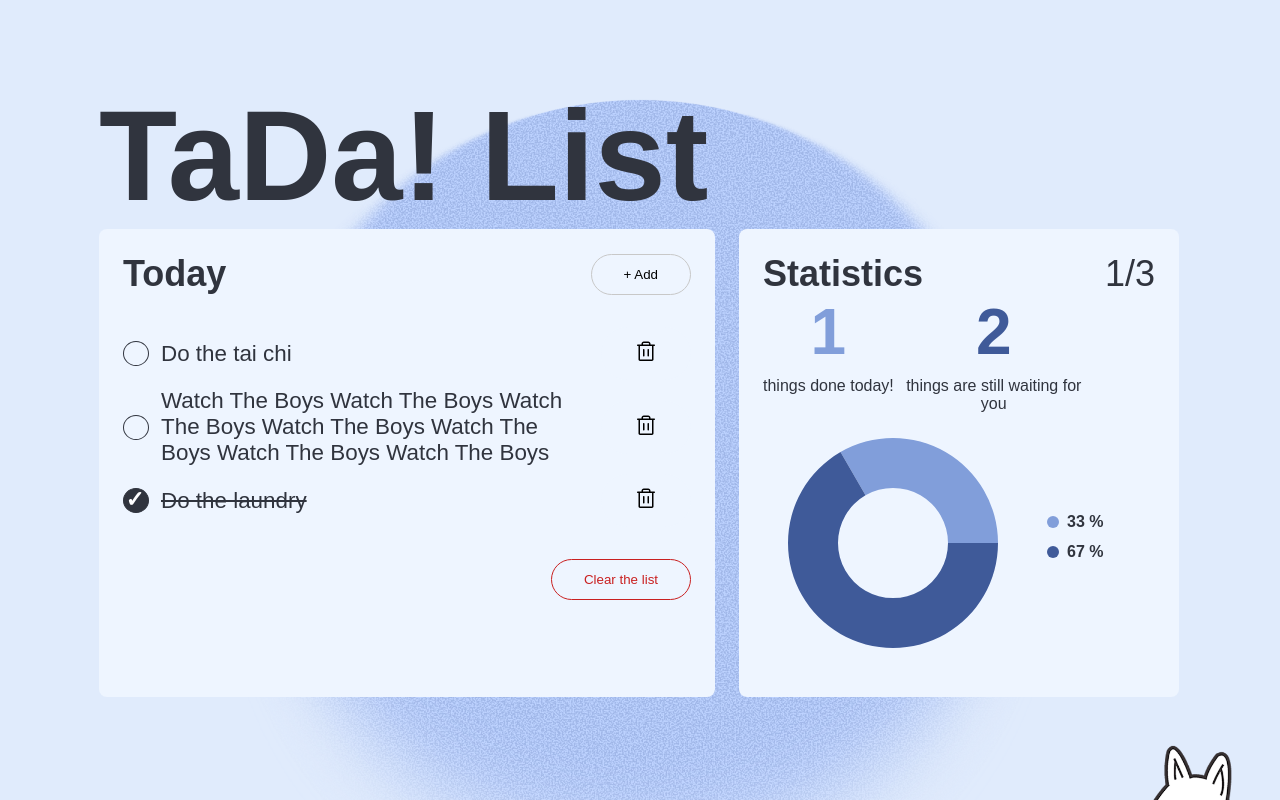
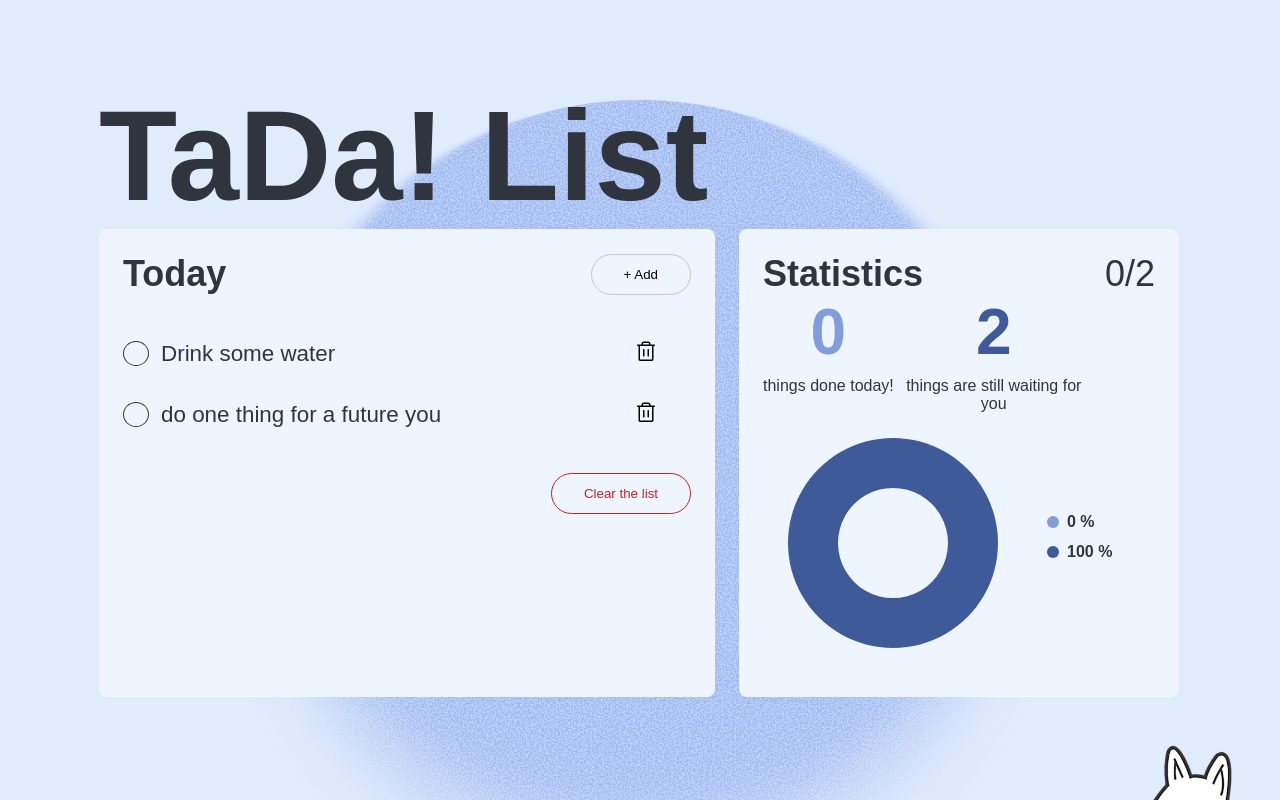
Before and after one commit to sophiepavlova/TaDa-List, a React (Vite) app: page / in a window 1280 px wide. Built offline with nearby package versions, Linux system fonts and the light colour scheme; a web font is replaced by a local one.

Commit message:
Change the initial tasks

```diff
--- a/src/App.jsx
+++ b/src/App.jsx
@@ -10,18 +10,13 @@ import ModalWarning from './components/ModalWarning.jsx';
 const initialTasks = [
   {
     id: 1,
-    name: 'Do the tai chi',
+    name: 'Drink some water',
     completed: false,
   },
   {
     id: 2,
-    name: 'Watch The Boys Watch The Boys Watch The Boys Watch The Boys Watch The Boys Watch The Boys Watch The Boys',
+    name: 'do one thing for a future you',
     completed: false,
-  },
-  {
-    id: 3,
-    name: 'Do the laundry',
-    completed: true,
   },
 ];
 
```
